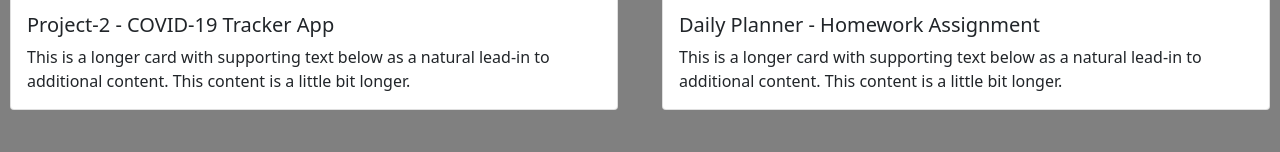
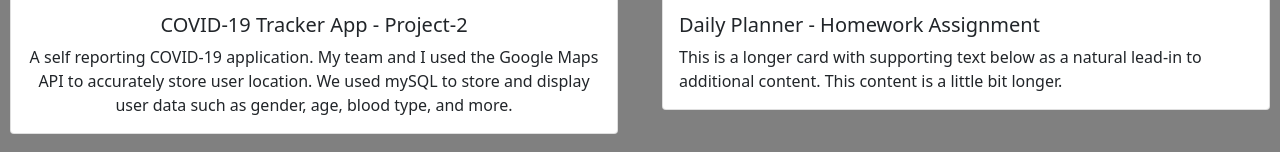
Before and after one commit to BreadBooks/BreadBooks, a website: page index.html in a window 1280 px wide. Shown: the part 1067-1219 px from the top of the page. Drawn offline with nearby package versions, Linux system fonts and the light colour scheme.

Commit message:
Card 1 edits

```diff
--- a/index.html
+++ b/index.html
@@ -38,8 +38,8 @@
       <div class="card">
         <img src="assets/images/Project2.png" class="card-img-top" alt="...">
         <div class="card-body">
-          <h5 class="card-title">Project-2 - COVID-19 Tracker App</h5>
-          <p class="card-text">This is a longer card with supporting text below as a natural lead-in to additional content. This content is a little bit longer.</p>
+          <h5 class="card-title text-center">COVID-19 Tracker App - Project-2</h5>
+          <p class="card-text text-center">A self reporting COVID-19 application. My team and I used the Google Maps API to accurately store user location. We used mySQL to store and display user data such as gender, age, blood type, and more.</p>
         </div>
       </div>
     </div>
```
